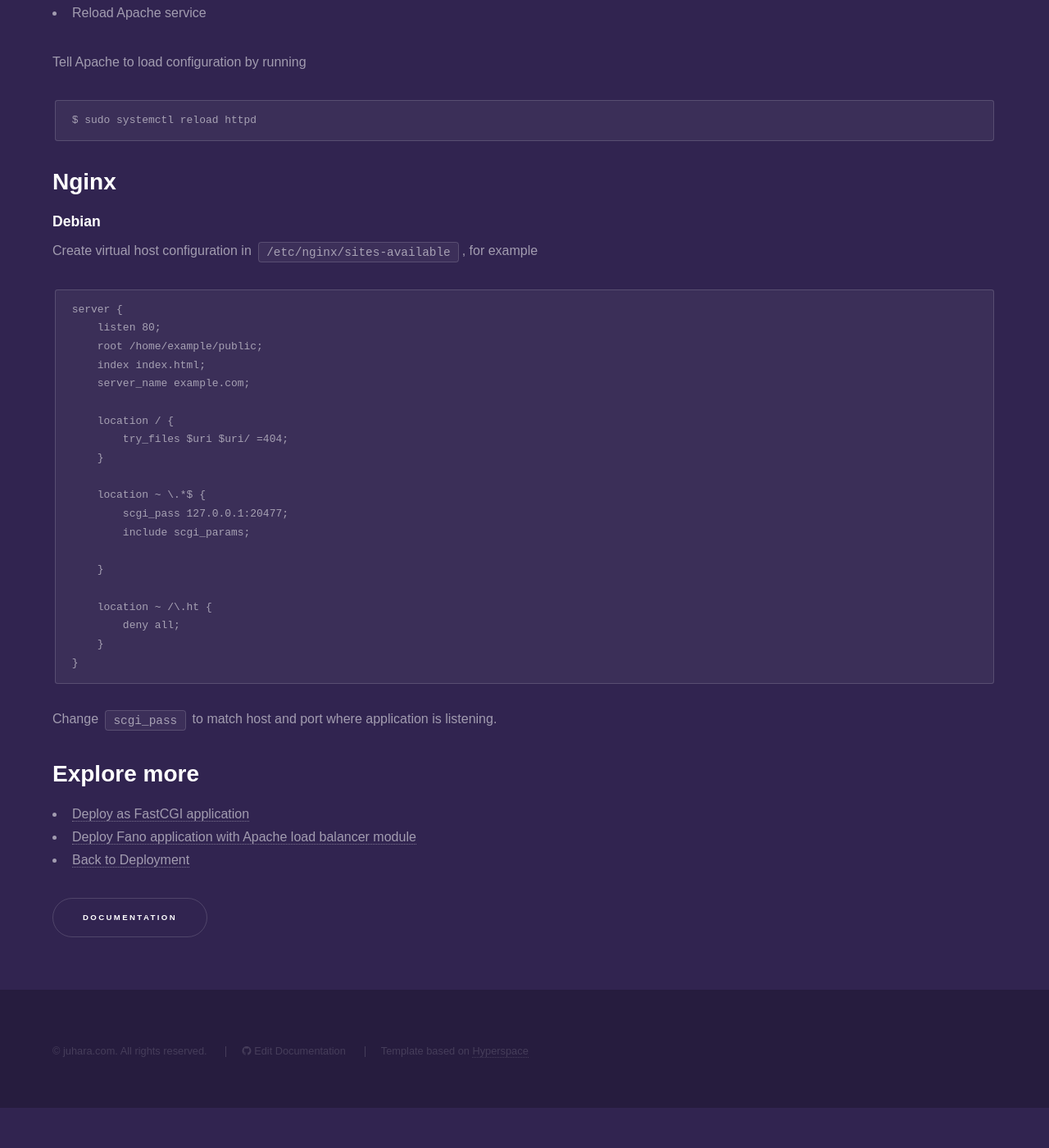
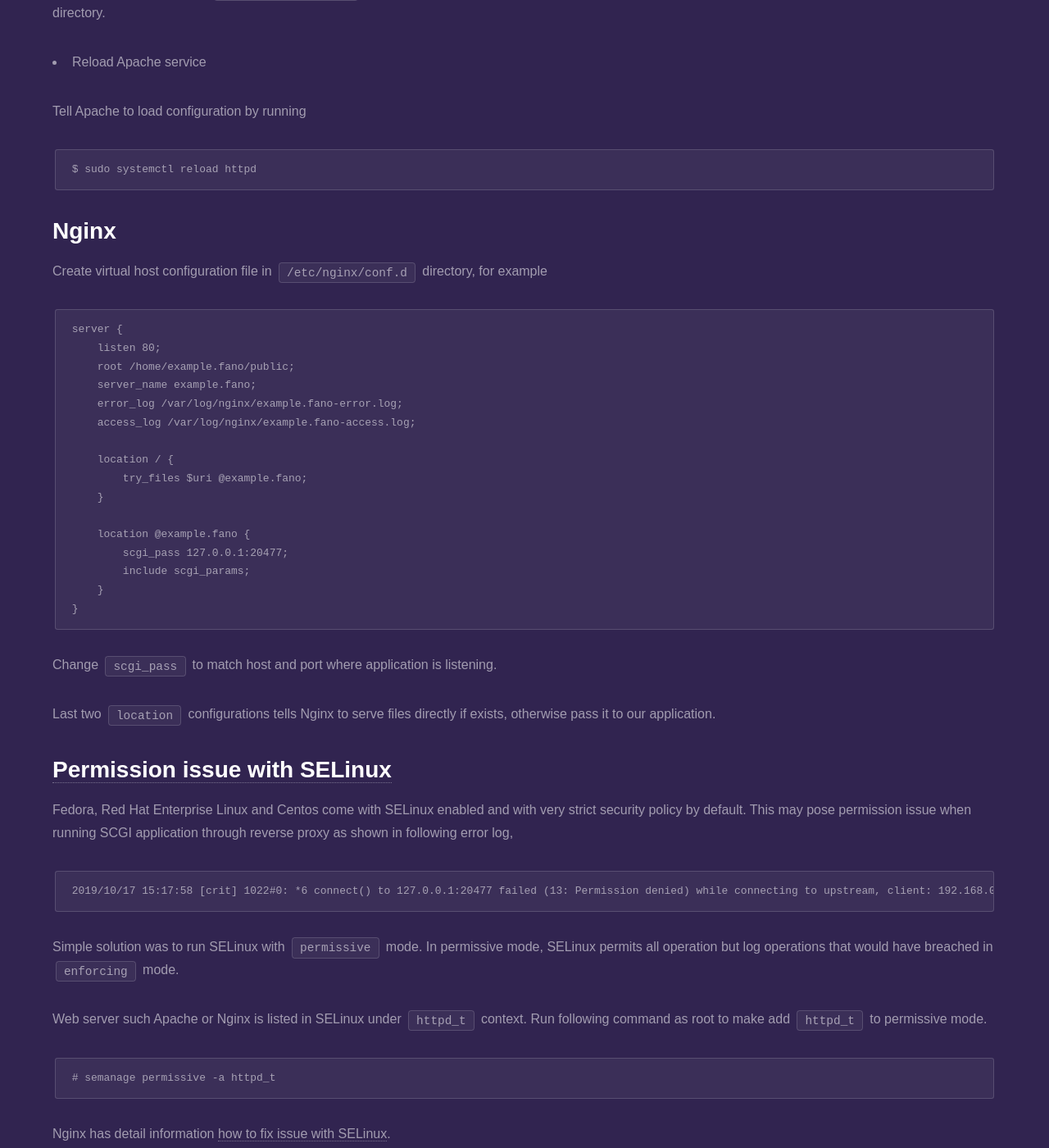
Before and after one commit to fanoframework/fanoframework.github.io, a Jekyll site: the page built from deployment/scgi/index.md, in a window 1280 px wide and 1400 px high, scrolled down 2522 px. Shown: the whole window at 82% size. Built offline with Jekyll 4.4.1, drawn with Linux system fonts in a browser that asks for light colours; our own code applies the rules of GitHub Pages for plain Markdown files; before the commit the page ends 3873 px from its top, so only the background shows below that; some of the changed text lies outside the part shown.

Commit message:
add content about security policy of SELinux

````diff
--- a/deployment/scgi/index.md
+++ b/deployment/scgi/index.md
@@ -30,6 +30,8 @@
 ```
 $ sudo fanocli --deploy-scgi=myapp.me --web-server=nginx
 ```
+
+If you want to setup manually without Fano CLI, read section below.
 
 ## Apache with mod_proxy_scgi module
 
@@ -99,33 +101,47 @@
 
 ## Nginx
 
-### Debian
-
-Create virtual host configuration in `/etc/nginx/sites-available`, for example
+Create virtual host configuration file in `/etc/nginx/conf.d` directory, for example
 
 ```
 server {
     listen 80;
-    root /home/example/public;
-    index index.html;
-    server_name example.com;
+    root /home/example.fano/public;
+    server_name example.fano;
+    error_log /var/log/nginx/example.fano-error.log;
+    access_log /var/log/nginx/example.fano-access.log;
 
     location / {
-        try_files $uri $uri/ =404;
+        try_files $uri @example.fano;
     }
 
-    location ~ \.*$ {
+    location @example.fano {
         scgi_pass 127.0.0.1:20477;
         include scgi_params;
-
-    }
-
-    location ~ /\.ht {
-        deny all;
     }
 }
 ```
 Change `scgi_pass` to match host and port where application is listening.
+
+Last two `location` configurations tells Nginx to serve files directly if exists, otherwise pass it to our application.
+
+## <a name="permisson-issue-with-selinux">Permission issue with SELinux
+
+Fedora, Red Hat Enterprise Linux and Centos come with SELinux enabled and with very strict security policy by default. This may pose permission issue when running SCGI application through reverse proxy as shown in following error log,
+
+```
+2019/10/17 15:17:58 [crit] 1022#0: *6 connect() to 127.0.0.1:20477 failed (13: Permission denied) while connecting to upstream, client: 192.168.0.79, server: example.fano, request: "GET / HTTP/1.1", upstream: "scgi://127.0.0.1:20477", host: "example.fano"
+```
+
+Simple solution was to run SELinux with `permissive` mode. In permissive mode, SELinux permits all operation but log operations that would have breached in `enforcing` mode.
+
+Web server such Apache or Nginx is listed in SELinux under `httpd_t` context. Run following command as root to make add `httpd_t` to permissive mode.
+
+```
+# semanage permissive -a httpd_t
+```
+
+Nginx has detail information [how to fix issue with SELinux](https://www.nginx.com/blog/using-nginx-plus-with-selinux/).
 
 ## Explore more
 
````
Also changed, not shown: other parts of deployment/scgi/index.md (+2 -2 lines), deployment/fastcgi/index.md (+15 -12 lines).
